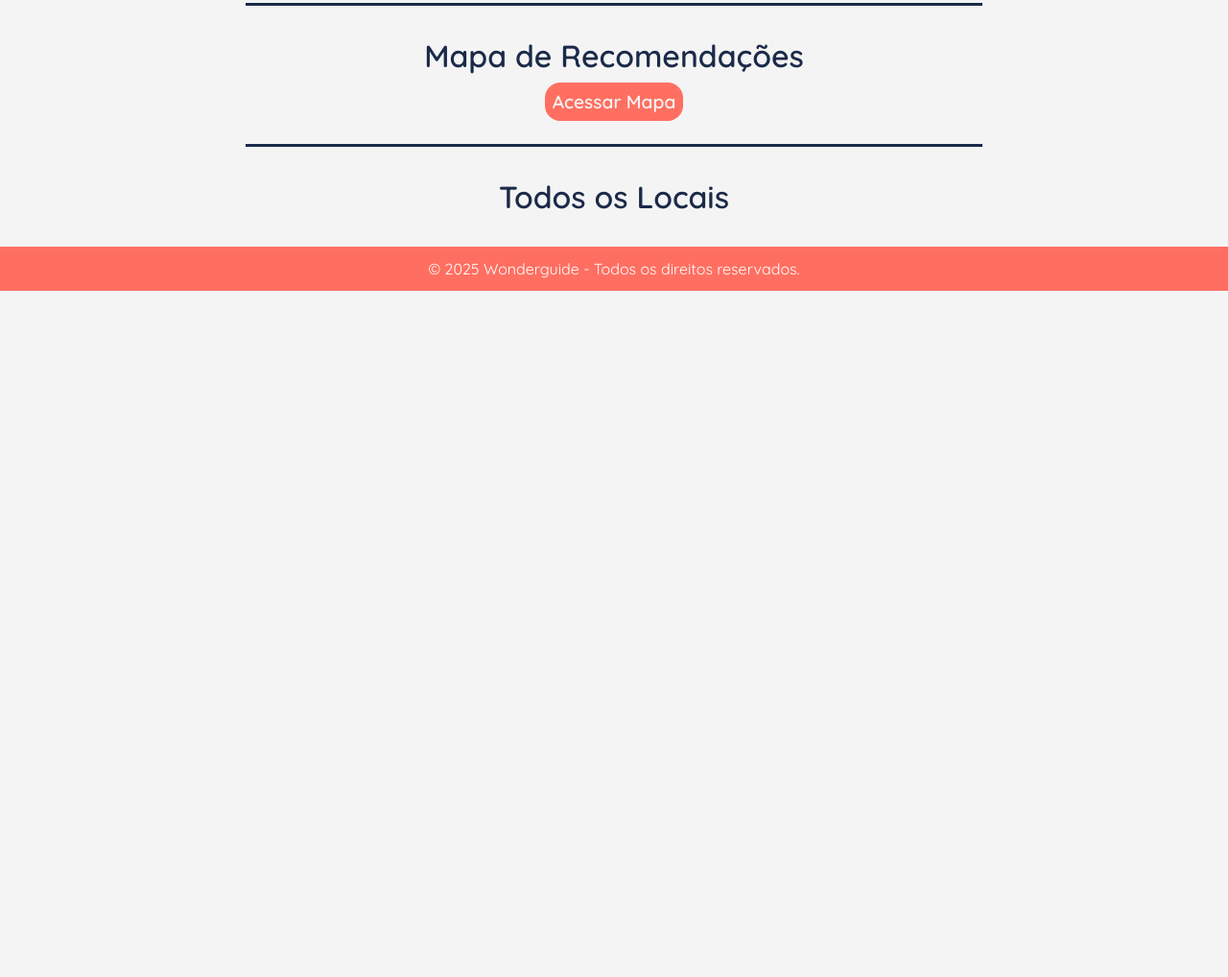
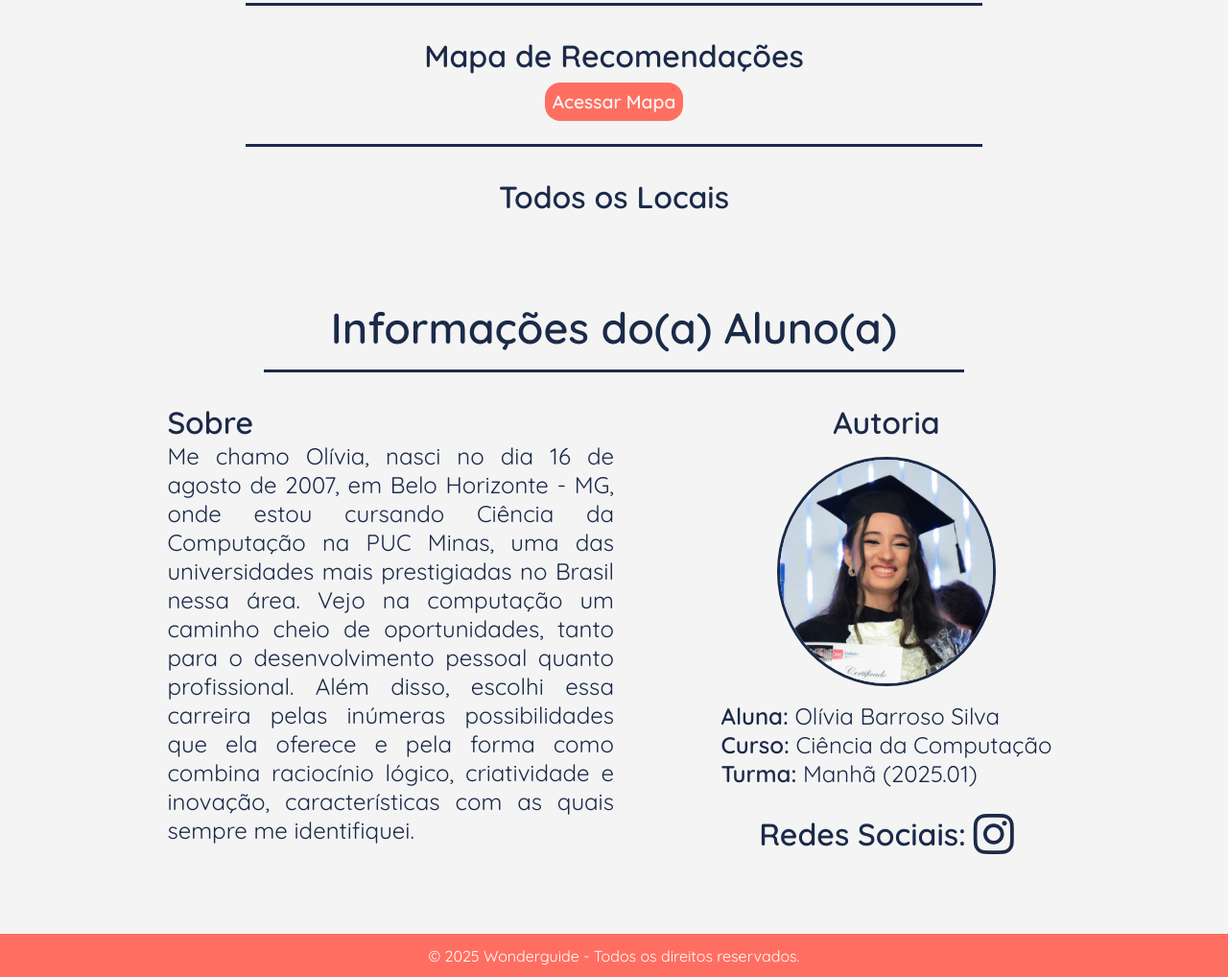
Before and after one commit to olivia-bs/Trabalho-Pr-tico-02, a website: page public/index.html in a window 1280 px wide. Shown: the part 563-1581 px from the top of the page at 96% size. Before the commit the page ends 866 px from the top, so only its background shows below. Drawn offline with Linux system fonts and the light colour scheme; no server answers.

Commit message:
info do aluno

```diff
--- a/public/assets/css/styles.css
+++ b/public/assets/css/styles.css
@@ -149,6 +149,85 @@ section h2 {
     text-decoration: underline;
 }
 
+/* Info. do Aluno */
+#info-aluno {
+    font-size: 3.5vw;
+    text-align: center;
+    padding-top: 5vh;
+}
+
+.aluno-container {
+    display: flex;
+    justify-content: center;
+    align-items: flex-start;
+    padding-bottom: 4rem;
+    max-width: 1200px;
+    margin: 0 auto;
+    flex-wrap: wrap;
+}
+
+.aluno-sobre,
+.aluno-outros {
+    flex: 1 1 45%;
+    min-width: 10px;
+    box-sizing: border-box;
+}
+
+.aluno-sobre{
+    padding-left: 8vw;
+}
+
+.aluno-container h1 {
+    font-size: 2rem;
+}
+
+.aluno-container p {
+    font-size: 1.5rem;
+    text-align: justify;
+    max-width: 100%;
+}
+
+.autoria-container {
+    display: flex;
+    flex-direction: column;
+    align-items: center;
+    text-align: center;
+}
+
+.autoria-container h1 {
+    width: 100%;
+    margin-bottom: 1rem;
+    position: static;
+}
+
+.imagem-autoria {
+    height: auto;
+    width: 14.3rem;
+    border: #1b2a49 solid 3px;
+    border-radius: 50%;
+}
+
+#texto-autoria {
+    font-size: 1.5rem;
+    margin-top: 1rem;
+}
+
+.redes-sociais {
+    display: flex;
+    justify-content: center;
+    align-items: center;
+    gap: 0.5rem;
+    padding-top: 24px;
+}
+
+.icone-insta {
+    font-size: 3rem;
+    color: #1b2a49;
+}
+
+.icone-insta:hover {
+    color: #ff6f61;
+}
 
 /* Rodapé */
 .footer {
@@ -188,7 +267,7 @@ section h2 {
 }
 .lugar-carrossel img {
     width: 100%;
-    max-height: 50vh;
+    max-height: 70vh;
     object-fit: cover;
     border-radius: 8px;
     margin-bottom: 1rem;
@@ -208,24 +287,3 @@ section h2 {
 .lugar-carrossel a:hover {
     text-decoration: underline;
 }
-
-/* Responsividade extra */
-@media (min-width: 768px) {
-    .lugar {
-        width: 45%;
-    }
-    .lugar-carrossel img {
-        height: 350px;
-    }
-}
-@media (min-width: 1024px) {
-    .lugar {
-        width: 23%;
-    }
-    .lugar-carrossel img {
-        height: 500px;
-    }
-    .carrossel-container {
-        width: 45%;
-    }
-}
--- a/public/index.html
+++ b/public/index.html
@@ -63,6 +63,43 @@
         </section>
     </main>
 
+    <!-- Info. do Aluno -->
+    <section>
+        <h1 id="info-aluno">Informações do(a) Aluno(a)</h1>
+        <hr id="separar">
+        <section class="aluno-container">
+            <div class="aluno-sobre">
+                <h1>Sobre</h1>
+                <p>Me chamo Olívia, nasci no dia 16 de agosto de 2007, em Belo Horizonte - MG, onde estou cursando
+                    Ciência da Computação na PUC Minas, uma das universidades mais prestigiadas no Brasil nessa área.
+                    Vejo na computação um caminho cheio de oportunidades, tanto para o desenvolvimento
+                    pessoal quanto profissional. Além disso, escolhi essa carreira pelas inúmeras possibilidades que ela
+                    oferece e pela forma como combina
+                    raciocínio lógico, criatividade e inovação, características com as quais sempre me identifiquei.
+                </p>
+            </div>
+            <div class="aluno-outros">
+                <div class="autoria-container">
+                    <h1>Autoria</h1>
+                    <img src="./img/Foto Olivia.jpg" alt="Foto de Olívia Barroso" class="imagem-autoria">
+                    <p id="texto-autoria">
+                        <b>Aluna: </b>Olívia Barroso Silva<br>
+                        <b>Curso: </b>Ciência da Computação<br>
+                        <b>Turma: </b>Manhã (2025.01)<br>
+                    </p>
+                </div>
+                <div class="redes-sociais">
+                    <h1>Redes Sociais: </h1>
+                    <link rel="stylesheet"
+                        href="https://cdnjs.cloudflare.com/ajax/libs/font-awesome/6.5.0/css/all.min.css">
+                    <a href="https://www.instagram.com/olivia.bs13/" target="_blank" rel="noopener noreferrer">
+                        <i class="fab fa-instagram icone-insta"></i>
+                    </a>
+                </div>
+            </div>
+        </section>
+    </section>
+
     <!-- Rodapé -->
     <footer class="footer">
         <p>&copy; 2025 Wonderguide - Todos os direitos reservados.</p>
```
